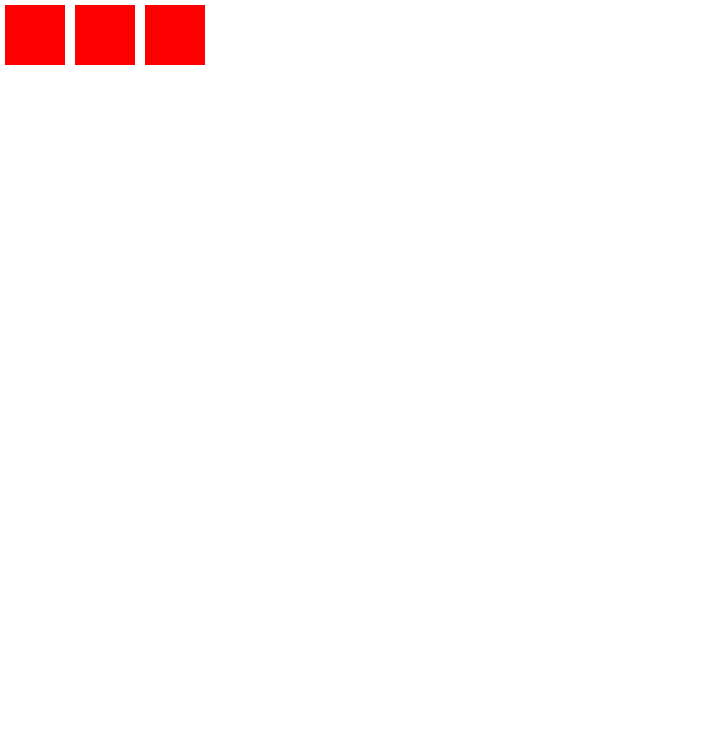
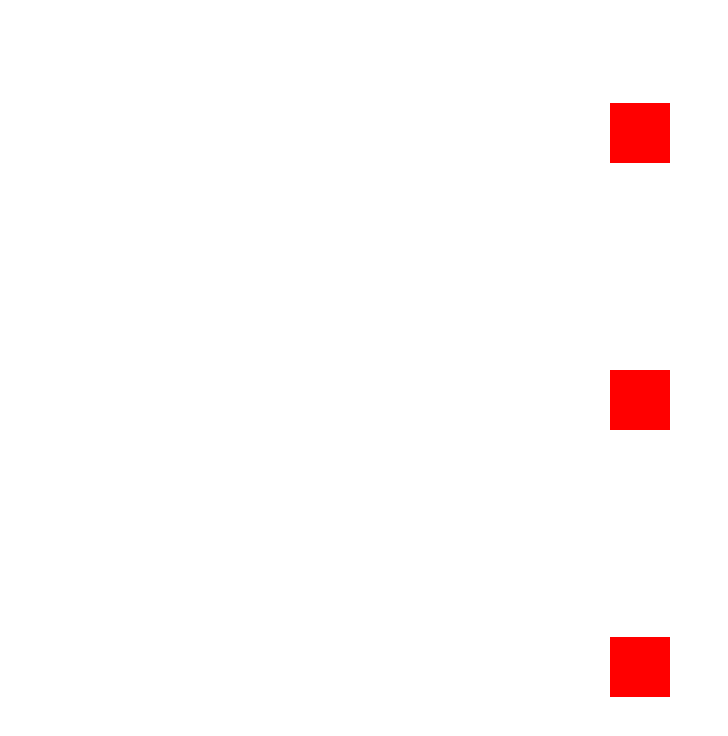
Before and after one commit to rafaelreisramos/gostack8-bonus-flexbox, a plain HTML site: page index.html in a window 1280 px wide. Shown: the whole page, without its empty margins (0-728 px from the left). Drawn offline with Linux system fonts and the light colour scheme.

Commit message:
Alinhamento de conteúdo

```diff
--- a/styles.css
+++ b/styles.css
@@ -7,7 +7,9 @@ body,
 
 #app {
   display: flex;
-  flex-direction: row;
+  flex-direction: column;
+  align-items: center;
+  justify-content: space-around;
 }
 
 .box {
```
